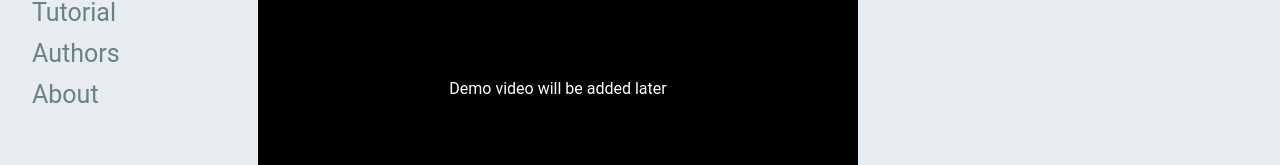
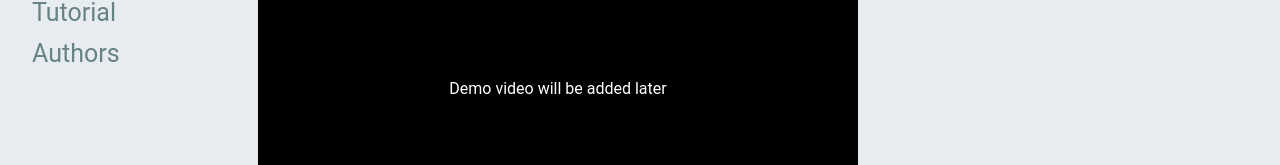
Before and after one commit to DaRosc/Housemates-Demo, a plain HTML site: page index.html in a window 1280 px wide. Shown: the part 139-304 px from the top of the page. Drawn offline with Linux system fonts and the light colour scheme.

Commit message:
remove about section

```diff
--- a/index.html
+++ b/index.html
@@ -89,7 +89,6 @@ body {
     <a href=#mission>Mission Statement</a>
     <a href=#tutorial>Tutorial</a>
     <a href=#author>Authors</a>
-    <a href = #about-section>About</a>
 </div>
 
 <section id="demo">
```
